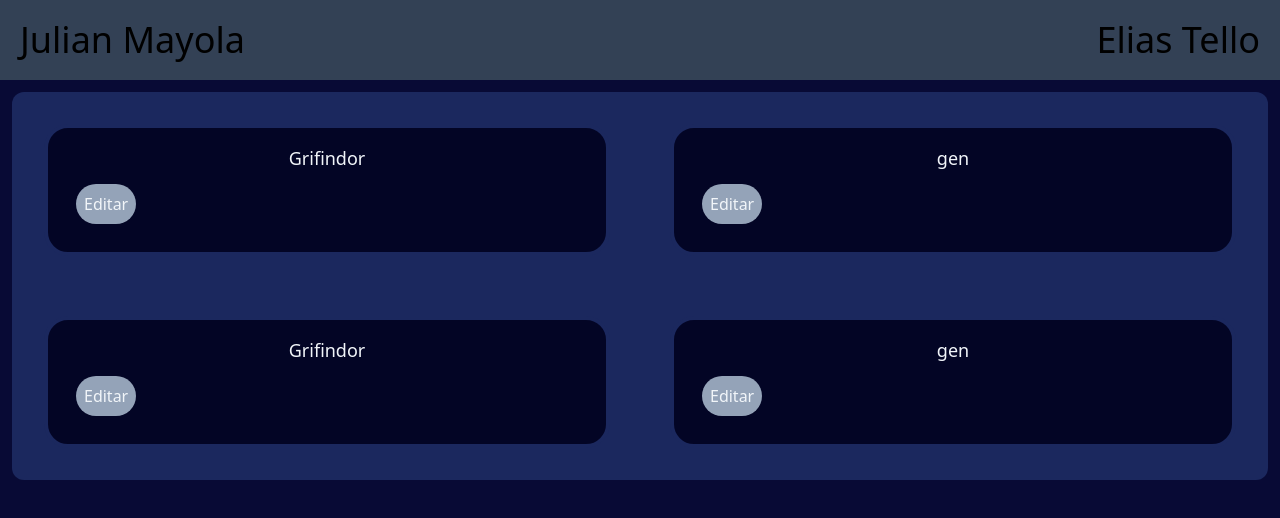
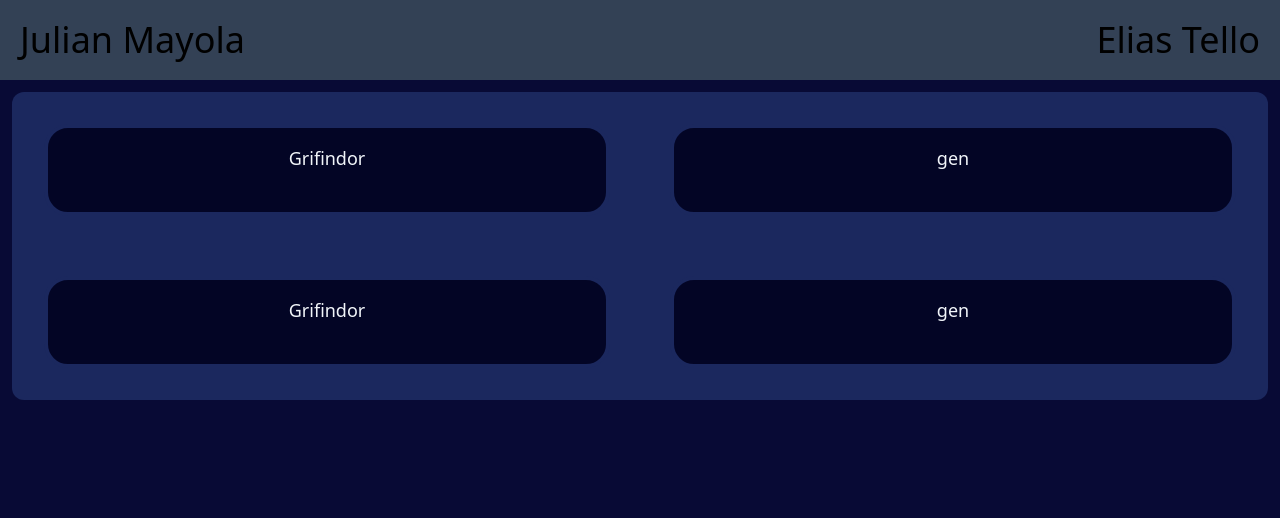
Before and after one commit to jmayola/Harry-Potter, a React (Vite) app: page / in a window 1280 px wide. Shown: the top 518 px of the page. Built offline with nearby package versions, Linux system fonts and the light colour scheme.

Commit message:
Modificacion

```diff
--- a/src/components/ShowComments.jsx
+++ b/src/components/ShowComments.jsx
@@ -17,16 +17,10 @@
   return (
     <CommentsContextProvider>
       {Comments.map((Comments) => (
-        <div key={Comments.id}>
+        <div key={Comments.id}  onClick={() => EditComment(Comments.id)}>
           <div className="bg-[#030525] p-4 m-5 hover:border-[#0D113C] border-[#1B285E] border-4 rounded-3xl box-border text-slate-100">
             <h1 className=" text-lg text-center">{Comments.name}</h1>
             <div className="p-3 justify-between flex">
-              <button
-                className="bg-slate-400 rounded-full p-2"
-                onClick={() => EditComment(Comments.id)}
-              >
-                Editar
-              </button>
             </div>
           </div>
         </div>
```
